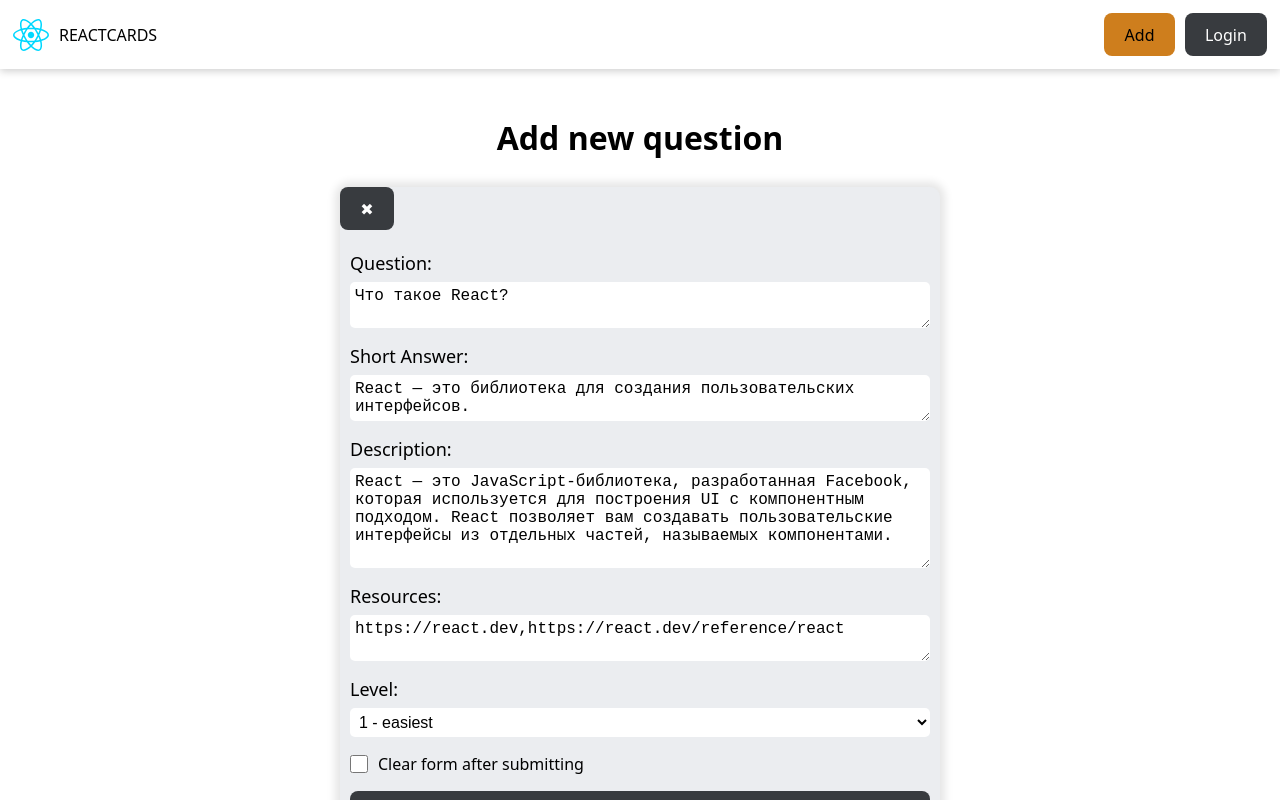
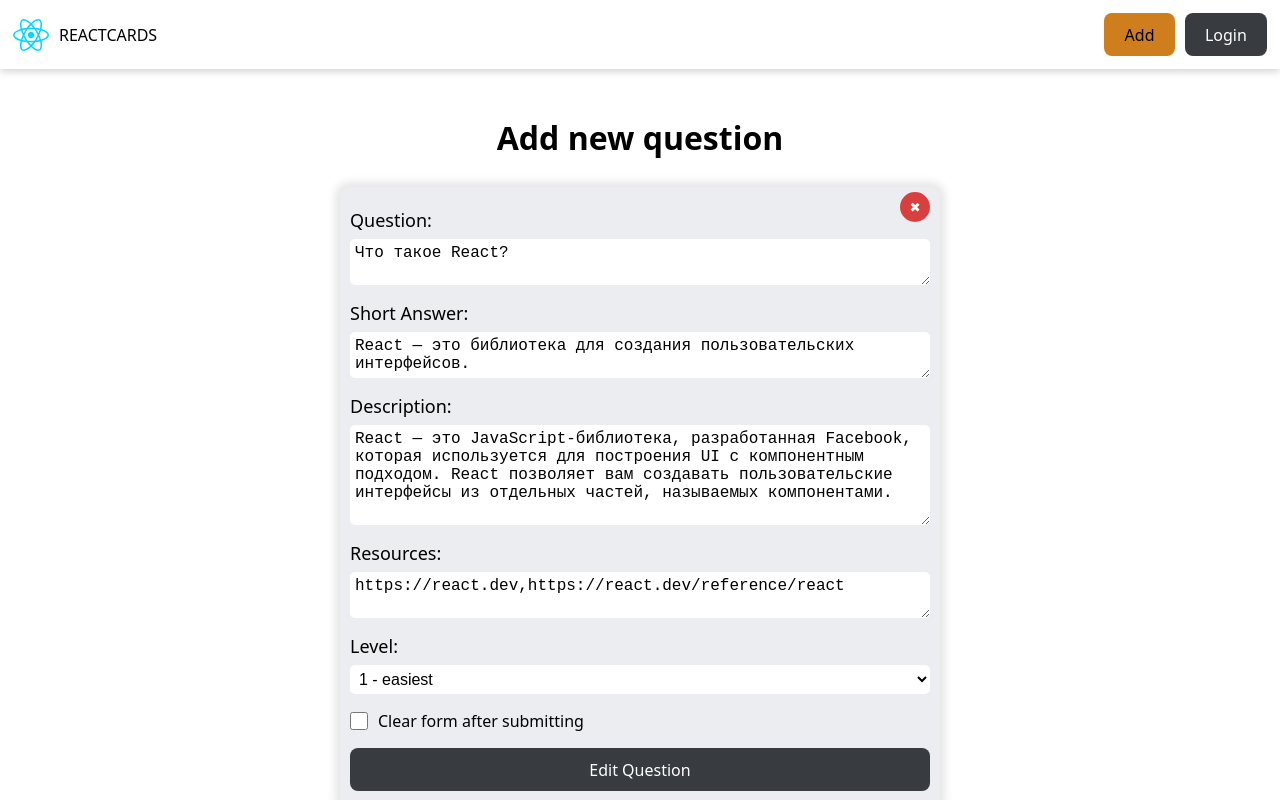
Before and after one commit to sergei404/react-app-course, a React (Vite) app: page /editquestion/1 in a window 1280 px wide. Built offline with nearby package versions, Linux system fonts and the light colour scheme; data requests are answered from the project's data file.

Commit message:
add removed question card logic

```diff
--- a/src/components/QuestionForm/QuestionForm.jsx
+++ b/src/components/QuestionForm/QuestionForm.jsx
@@ -2,6 +2,7 @@ import { Button } from "../Button";
 import cls from "./QuestionForm.module.css";
 
 export const QuestionForm = ({formAction, formState, isPending, submitBtnText}) => {
+    console.log(formState.clearForm);
   return (
     <form action={formAction} className={cls.form}>
       <input type="hidden" name="questionId" defaultValue={formState.id}/>
--- a/src/pages/EditQuestionPage/EditQuestion.jsx
+++ b/src/pages/EditQuestionPage/EditQuestion.jsx
@@ -2,11 +2,13 @@ import { useActionState } from "react";
 import { Loader } from "../../components/Loader";
 import { QuestionForm } from "../../components/QuestionForm";
 import cls from "./EditQuestionPage.module.css";
-import { Button } from "../../components/Button";
+// import { Button } from "../../components/Button";
 import { API_URL } from "../../constants";
 import { toast } from "react-toastify";
 import { delayFn } from "../../helpers/delayFn";
 import { dateFormat } from "../../helpers/dateFormat";
+import { useFetch } from "../../hooks/useFetch";
+import { useNavigate } from "react-router-dom";
 
 const editCardAction = async (_prevState, formData) => {
   try {
@@ -43,14 +45,37 @@ const editCardAction = async (_prevState, formData) => {
 };
 
 export const EditQuestion = ({ initialState = {} }) => {
+  const navigation = useNavigate();
   const [formState, formAction, isPending] = useActionState(editCardAction, { ...initialState, clearForm: false });
+
+  const [removeQuestion, isQuestionRemoved] = useFetch(async () => {
+    await fetch(`${API_URL}/react/${initialState.id}`, {
+      method: "DELETE",
+    });
+    toast.success("The question has been successfully removed!");
+    navigation("/");
+  });
+
+  const onRemoveQuestionHandler = () => {
+    if (confirm("Ara you sure?")) {
+      removeQuestion();
+    }
+  };
+
   return (
     <>
-      {isPending && <Loader />}
+      {(isPending || isQuestionRemoved) && <Loader />}
       <h1 className={cls.formTitle}>Add new question</h1>
       <div className={cls.formContainer}>
-        <Button>✖</Button>
-        <QuestionForm formState={formState} formAction={formAction} isPending={isPending} submitBtnText="Edit Question" />
+        <button className={cls.deleteCardBtn} disabled={isPending || isQuestionRemoved} onClick={onRemoveQuestionHandler}>
+          ✖
+        </button>
+        <QuestionForm
+          formState={formState}
+          formAction={formAction}
+          isPending={isPending || isQuestionRemoved}
+          submitBtnText="Edit Question"
+        />
       </div>
     </>
   );
--- a/src/pages/EditQuestionPage/EditQuestionPage.module.css
+++ b/src/pages/EditQuestionPage/EditQuestionPage.module.css
@@ -11,8 +11,24 @@
     background-color: var(--card-bg-color);
     box-shadow: 0 0 8px 5px rgba(0, 0, 0, 0.1);
     position: relative;
+}
 
-    /* button {
-        position: absolute;
-    } */
+.deleteCardBtn {
+    width: 30px;
+    height: 30px;
+    display: flex;
+    justify-content: center;
+    align-items: center;
+    position: absolute;
+    right: 10px;
+    top: 5px;
+    border: none;
+    border-radius: 50%;
+    background-color: #d84040;
+    color: #fff;
+    cursor: pointer;
+
+    &:disabled {
+        opacity: 0.3;
+    }
 }
--- a/src/pages/QuestionPage/QuestionPage.jsx
+++ b/src/pages/QuestionPage/QuestionPage.jsx
@@ -35,8 +35,8 @@ export const QuestionPage = () => {
     fetchCard();
   }, []);
 
-   useEffect(() => {
-    card !== null && setIsChecked(card.completed)
+  useEffect(() => {
+    card !== null && setIsChecked(card.completed);
   }, [card]);
 
   const checkboxChangeHandler = () => {
```
